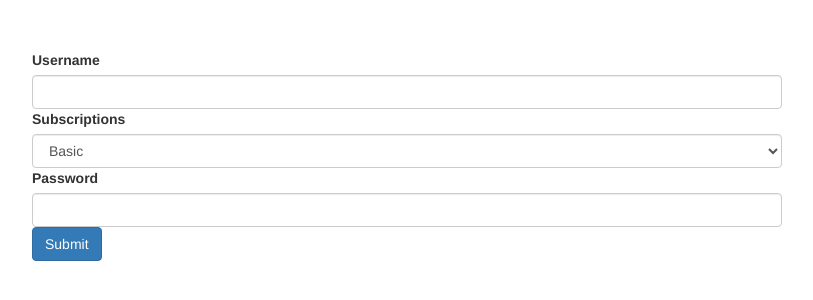
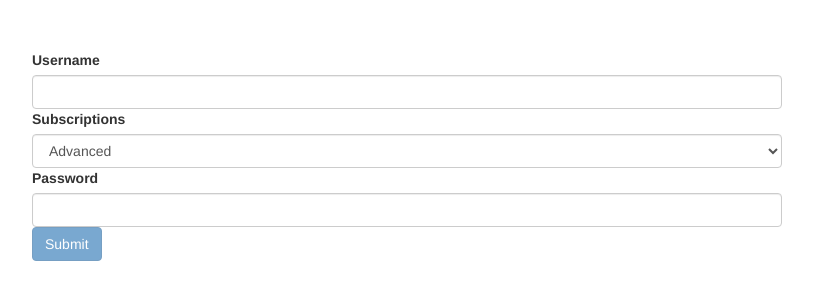
Before and after one commit to hvbairagi/ng4-complete-guide, an Angular app: page / in a window 1280 px wide. Shown: the top 300 px of the page, without its empty margins (233-1046 px from the left). Built offline with nearby package versions, Linux system fonts and the light colour scheme.

Commit message:
unable to show data on template

```diff
--- a/src/app/app.component.html
+++ b/src/app/app.component.html
@@ -2,12 +2,30 @@
   <div class="row">
     <div class="col-xs-12 col-sm-10 col-md-8 col-sm-offset-1 col-md-offset-2">
       <form (ngSubmit)="onSubmit()" #f="ngForm">
-        <div class="form-group">
-          <label for="username">Username</label>
-          <input type="email" required class="form-control" id="username" />
+        <div
+          class="form-group"
+          id="data"
+          ngModelGroup="data"
+          #data="ngModelGroup"
+        >
+          <label for="email">Username</label>
+          <input
+            type="email"
+            required
+            class="form-control"
+            id="email"
+            ngModel
+            name="email"
+            #email="ngModel"
+          />
 
           <label for="dd">Subscriptions</label>
-          <select name="dropdown" id="dd" class="form-control">
+          <select
+            name="dropdown"
+            id="dd"
+            class="form-control"
+            [ngModel]="defaultOption"
+          >
             <option value="Basic">Basic</option>
             <option value="Advanced">Advanced</option>
             <option value="Pro">Pro</option>
@@ -20,9 +38,14 @@
             id="pd"
             class="form-control"
             required
+            ngModel
           />
 
-          <button type="submit" class="btn btn-primary">Submit</button>
+          <p *ngIf="!data.valid && data.touched">Form is invalid!</p>
+
+          <button type="submit" class="btn btn-primary" [disabled]="!f.valid">
+            Submit
+          </button>
         </div>
       </form>
 
@@ -41,4 +64,12 @@
       -->
     </div>
   </div>
+
+  <div class="row" *ngIf="submitted">
+    <div class="col-xs-12">
+      <p>Email: {{ data.email }}</p>
+      <p>Subscription: {{ data.dropdown }}</p>
+      <p>Password: {{ data.password }}</p>
+    </div>
+  </div>
 </div>
--- a/src/app/app.component.ts
+++ b/src/app/app.component.ts
@@ -1,4 +1,5 @@
-import { Component } from '@angular/core';
+import { Component, ViewChild } from '@angular/core';
+import { NgForm } from '@angular/forms';
 
 @Component({
   selector: 'app-root',
@@ -6,9 +7,18 @@ import { Component } from '@angular/core';
   styleUrls: ['./app.component.css'],
 })
 export class AppComponent {
-  disabled = false;
+  @ViewChild('f') form: NgForm;
+  defaultOption = 'Advanced';
+  data = { email: '', dropdown: '', password: '' };
+  submitted: boolean = false;
 
-  form;
+  onSubmit() {
+    this.submitted = true;
+    this.data.email = this.form.value.data.email;
+    this.data.dropdown = this.form.value.data.dropdown;
+    this.data.password = this.form.value.data.password;
+    console.log(this.data.email, this.data.dropdown, this.data.password);
 
-  onSubmit() {}
+    this.form.reset();
+  }
 }
```
